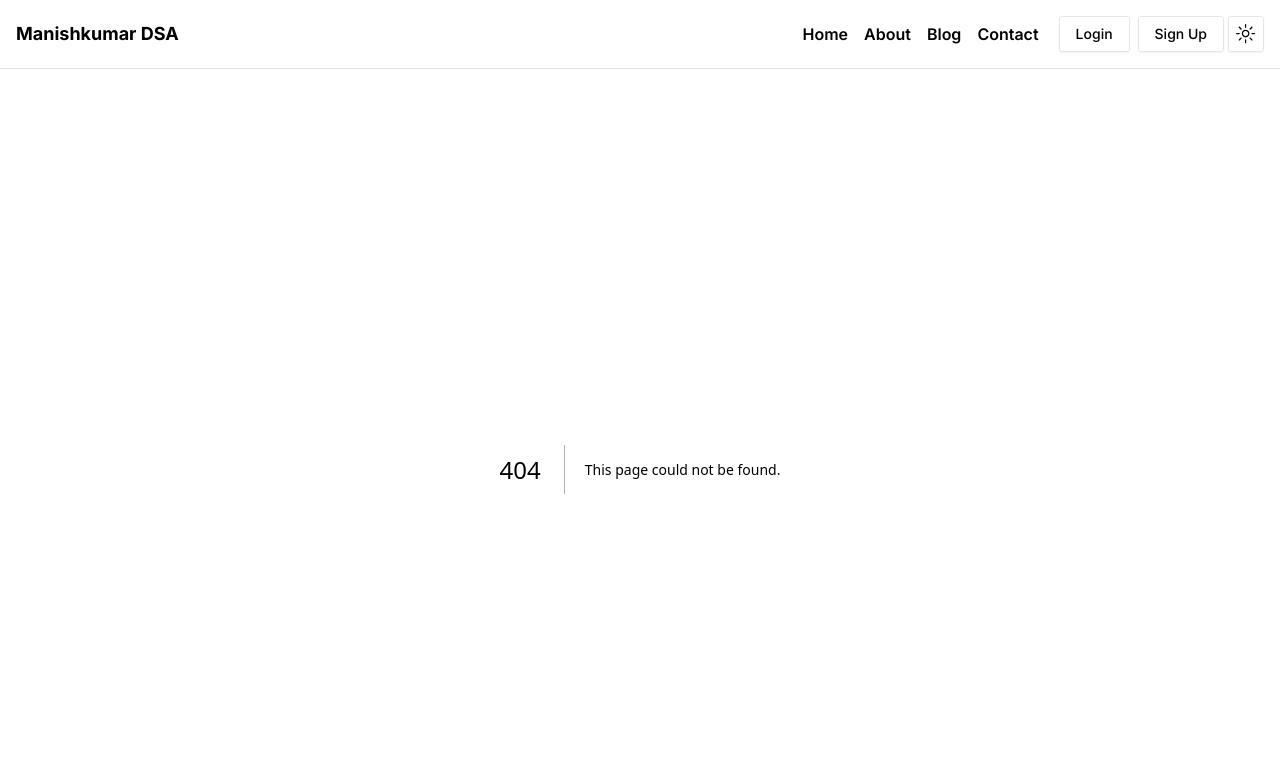
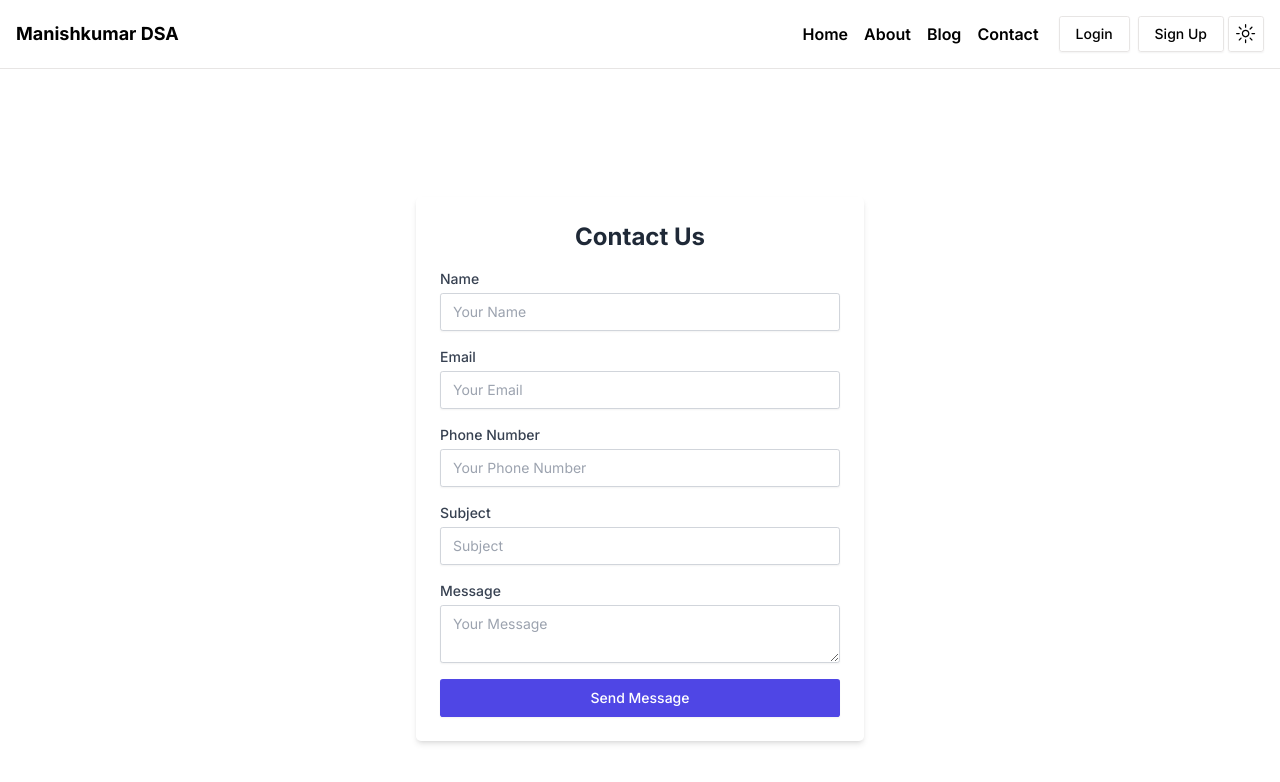
Before and after one commit to CodewithMK180105/DSA_Blogs, a Next.js app: page /contact in a window 1280 px wide. Before the commit this address had no page. Shown: the top 782 px of the page. Built offline with nearby package versions, Linux system fonts and the light colour scheme.

Commit message:
Added contact page

```diff
--- /dev/null
+++ b/app/contact/page.tsx
@@ -0,0 +1,36 @@
+export default function Contact() {
+    return (
+        <div className="min-h-screen  flex items-center justify-center p-4">
+            <div className="bg-white shadow-md rounded-lg max-w-md w-full p-6">
+                <h2 className="text-2xl font-bold mb-4 text-center text-gray-800">Contact Us</h2>
+                <form className="space-y-4">
+                    <div>
+                        <label className="block text-sm font-medium text-gray-700">Name</label>
+                        <input type="text" className="mt-1 block w-full px-3 py-2 border border-gray-300 rounded-md shadow-sm focus:outline-none focus:ring-indigo-500 focus:border-indigo-500 sm:text-sm" placeholder="Your Name" />
+                    </div>
+                    <div>
+                        <label className="block text-sm font-medium text-gray-700">Email</label>
+                        <input type="email" className="mt-1 block w-full px-3 py-2 border border-gray-300 rounded-md shadow-sm focus:outline-none focus:ring-indigo-500 focus:border-indigo-500 sm:text-sm" placeholder="Your Email" />
+                    </div>
+                    <div>
+                        <label className="block text-sm font-medium text-gray-700">Phone Number</label>
+                        <input type="tel" className="mt-1 block w-full px-3 py-2 border border-gray-300 rounded-md shadow-sm focus:outline-none focus:ring-indigo-500 focus:border-indigo-500 sm:text-sm" placeholder="Your Phone Number" />
+                    </div>
+                    <div>
+                        <label className="block text-sm font-medium text-gray-700">Subject</label>
+                        <input type="text" className="mt-1 block w-full px-3 py-2 border border-gray-300 rounded-md shadow-sm focus:outline-none focus:ring-indigo-500 focus:border-indigo-500 sm:text-sm" placeholder="Subject" />
+                    </div>
+                    <div>
+                        <label className="block text-sm font-medium text-gray-700">Message</label>
+                        <textarea className="mt-1 block w-full px-3 py-2 border border-gray-300 rounded-md shadow-sm focus:outline-none focus:ring-indigo-500 focus:border-indigo-500 sm:text-sm" placeholder="Your Message"></textarea>
+                    </div>
+                    <div className="text-center">
+                        <button type="submit" className="w-full inline-flex justify-center py-2 px-4 border border-transparent shadow-sm text-sm font-medium rounded-md text-white bg-indigo-600 hover:bg-indigo-700 focus:outline-none focus:ring-2 focus:ring-offset-2 focus:ring-indigo-500">
+                            Send Message
+                        </button>
+                    </div>
+                </form>
+            </div>
+        </div>
+    )
+}
```
Also changed, not shown: app/login/page.tsx (added), app/register/page.tsx (added).
